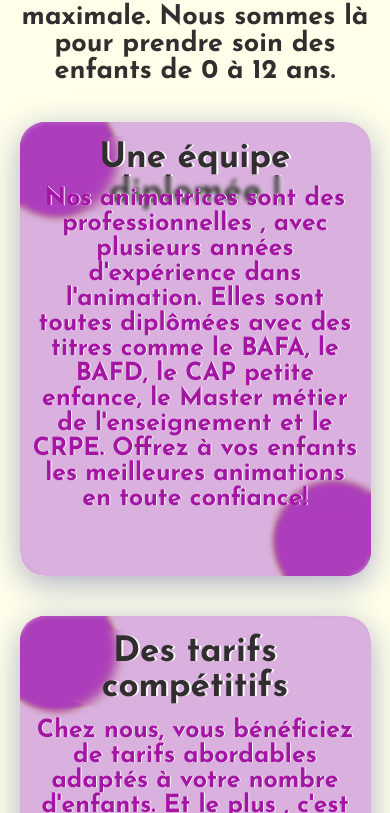
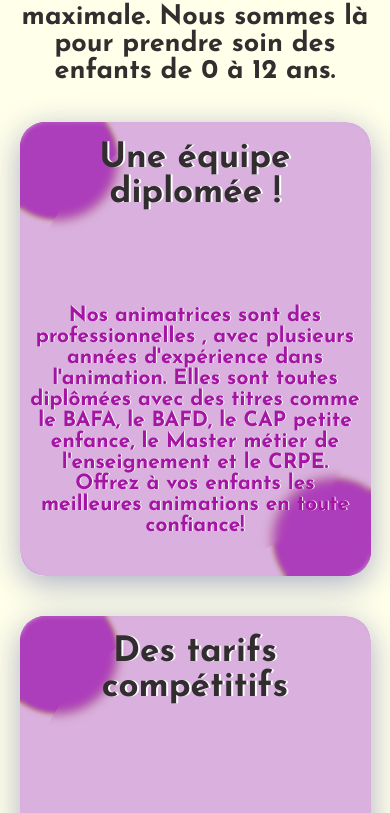
Before and after one commit to ConradGuillaume/fiestakids57, a React (Create React App) app: page / in a window 390 px wide. Shown: the part 4351-5164 px from the top of the page. Built offline with nearby package versions, Linux system fonts and the light colour scheme.

Commit message:
responsive

```diff
--- a/src/components/Crew.scss
+++ b/src/components/Crew.scss
@@ -90,6 +90,10 @@
       font-family: $font-3;
       z-index: 2;
       color: $color-1;
+      @media (max-width: 400px) {
+        font-size: 21px;
+        bottom: 2%;
+      }
     }
     .title {
       font-size: 35px;
@@ -120,10 +124,16 @@
     border-radius: 50%;
     position: absolute;
     animation: move-up6 2s ease-in infinite alternate-reverse;
+    @media (max-width: 600px) {
+      animation: none;
+    }
     &:nth-child(1) {
       top: -25px;
       left: -25px;
       animation: move-up6 2s ease-in infinite alternate-reverse;
+      @media (max-width: 600px) {
+        animation: none;
+      }
     }
     &:nth-child(2) {
       bottom: -25px;
```
